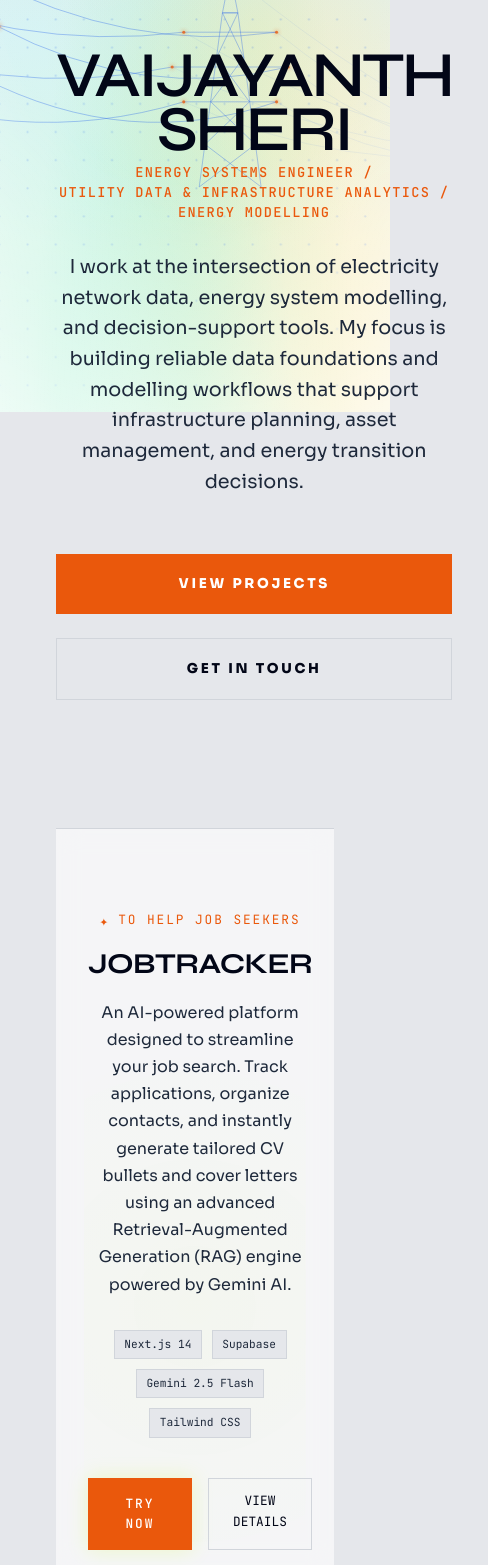
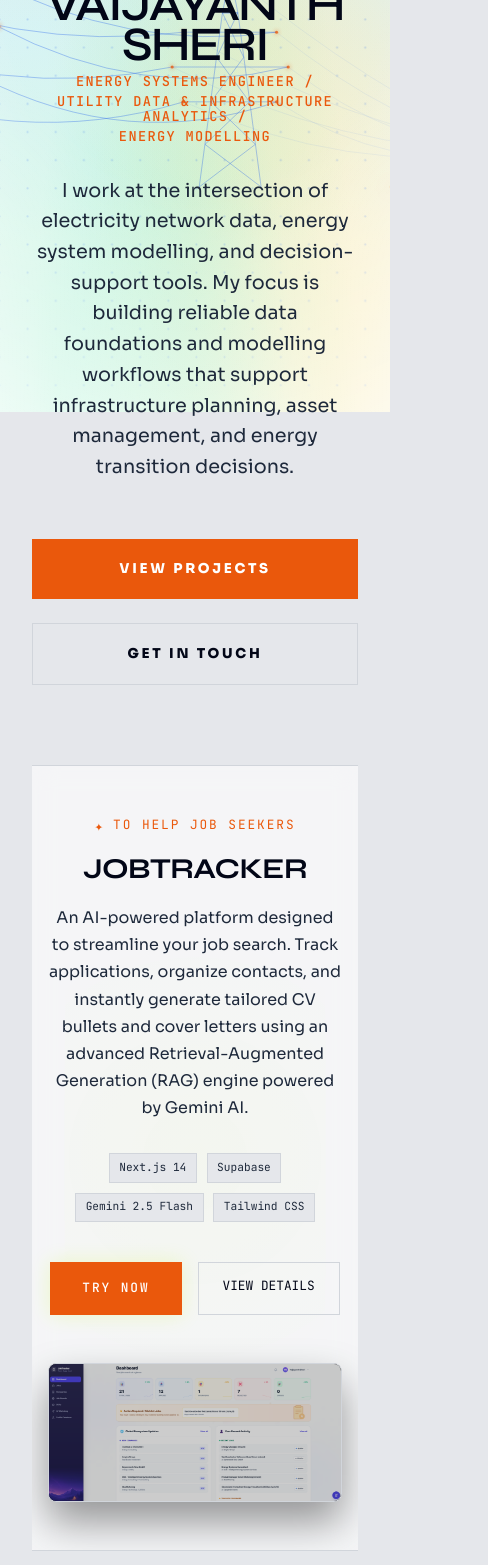
Before and after one commit to vaijayanth-sheri/personal_portfolio_website, a React (Vite) app: page / in a window 390 px wide. Shown: the part 432-1997 px from the top of the page, 488 px wide, since content can reach past the window. Built offline with nearby package versions, Linux system fonts and the light colour scheme; the HTML template or start-up script is replaced by a standard one.

Commit message:
style: implement complete mobile responsiveness across portfolio layout

```diff
--- a/src/App.css
+++ b/src/App.css
@@ -5,3 +5,9 @@
   margin: 0 auto;
   padding: var(--space-12) var(--space-6);
 }
+
+@media (max-width: 768px) {
+  .main-content {
+    padding: var(--space-8) var(--space-4);
+  }
+}
--- a/src/components/layout/Navbar.module.css
+++ b/src/components/layout/Navbar.module.css
@@ -139,21 +139,25 @@
   top: 0;
   right: 0;
   bottom: 0;
-  width: 280px;
+  width: 100vw;
   background: var(--color-surface);
-  border-left: 1px solid var(--color-border);
   padding: var(--space-8) var(--space-6);
   z-index: 50;
   animation: slideInRight 0.3s ease-out;
   overflow-y: auto;
+  display: flex;
+  flex-direction: column;
+  align-items: center;
+  justify-content: center;
 }
 
 .mobileNavList {
   list-style: none;
   display: flex;
   flex-direction: column;
-  gap: var(--space-2);
-  margin-top: var(--space-8);
+  gap: var(--space-4);
+  width: 100%;
+  max-width: 300px;
 }
 
 .mobileNavLink {
@@ -230,18 +234,28 @@
   }
 }
 
-/* Mobile (< 768px) */
+/* Mobile (< 767px) */
 @media (max-width: 767px) {
   .header {
     padding: var(--space-3) var(--space-4);
   }
 
+  .nav {
+    justify-content: flex-start;
+  }
+
   .logo {
     font-size: 1rem;
+    margin-right: auto;
   }
 
   .navList {
     display: none;
+  }
+
+  .themeToggle {
+    margin-left: 0;
+    margin-right: var(--space-2);
   }
 
   .hamburger {
@@ -250,6 +264,6 @@
 
   .mobileOverlay,
   .mobileMenu {
-    display: block;
+    display: flex;
   }
 }
--- a/src/pages/Home.module.css
+++ b/src/pages/Home.module.css
@@ -461,6 +461,26 @@
 }
 
 @media (max-width: 768px) {
+  .container {
+    padding: 0 1rem 3rem 1rem;
+  }
+
+  .heroSection {
+    padding: 3rem 0;
+    min-height: auto;
+  }
+
+  .selectedWorkSection,
+  .labSection,
+  .capSection,
+  .processSection {
+    padding: 4rem 0;
+  }
+
+  .collabSection {
+    padding: 6rem 0;
+  }
+
   .heroInner {
     flex-direction: column;
     text-align: center;
@@ -468,7 +488,7 @@
   }
 
   .name {
-    font-size: 4rem;
+    font-size: 3rem;
   }
 
   .heroCtas {
@@ -524,7 +544,7 @@
 
 .labGrid {
   display: grid;
-  grid-template-columns: repeat(auto-fit, minmax(400px, 1fr));
+  grid-template-columns: repeat(auto-fit, minmax(280px, 1fr));
   gap: 3rem;
 }
 
@@ -789,3 +809,14 @@
     justify-content: center;
   }
 }
+
+@media (max-width: 768px) {
+  .jobTrackerSection {
+    padding: 3rem 0;
+    margin: 2rem 0 3rem 0;
+  }
+
+  .jobTrackerContainer {
+    padding: 0 1rem;
+  }
+}
--- a/src/pages/ProjectDetail.module.css
+++ b/src/pages/ProjectDetail.module.css
@@ -222,7 +222,7 @@
 
 .galleryGrid {
     display: grid;
-    grid-template-columns: repeat(auto-fit, minmax(300px, 1fr));
+    grid-template-columns: repeat(auto-fit, minmax(250px, 1fr));
     gap: 1.5rem;
 }
 
@@ -248,6 +248,10 @@
 }
 
 @media (max-width: 768px) {
+    .container {
+        padding: 1rem;
+    }
+
     .title {
         font-size: 2rem;
     }
--- a/src/pages/Projects.module.css
+++ b/src/pages/Projects.module.css
@@ -63,7 +63,7 @@
 
 .gridContainer {
     display: grid;
-    grid-template-columns: repeat(auto-fill, minmax(350px, 1fr));
+    grid-template-columns: repeat(auto-fill, minmax(280px, 1fr));
     gap: 2rem;
     animation: fadeIn 0.5s ease-out;
 }
```
